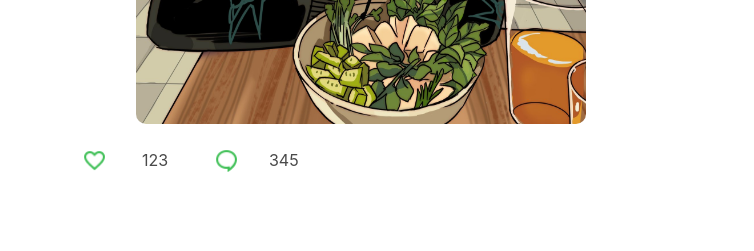
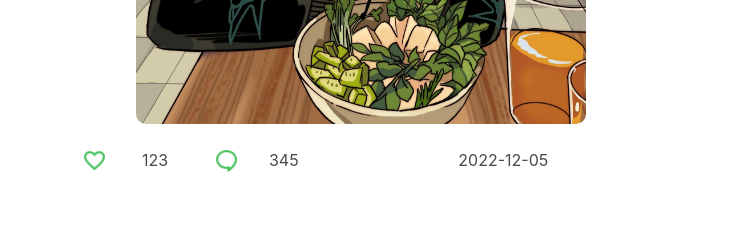
Before and after one commit to KevinCarm/blog, a React (Vite) app: page /home in a window 1280 px wide. Shown: the part 1360-1611 px from the top of the page, without its empty margins (262-1016 px from the left). Built offline with nearby package versions, Linux system fonts and the light colour scheme.

Commit message:
Add post date on post item

```diff
--- a/src/components/HomeContentItem.jsx
+++ b/src/components/HomeContentItem.jsx
@@ -81,6 +81,11 @@ const HomeContentItem = props => {
                                 <p>{post.comments}</p>
                             </div>
                         </div>
+                        <div className="ml-6 columns" style={{width: '200px'}}>
+                            <div className="column is-flex is-flex-direction-row-reverse">
+                                <p>2022-12-05</p>
+                            </div>
+                        </div>
                     </div>
                 </div>
             </div>
```
